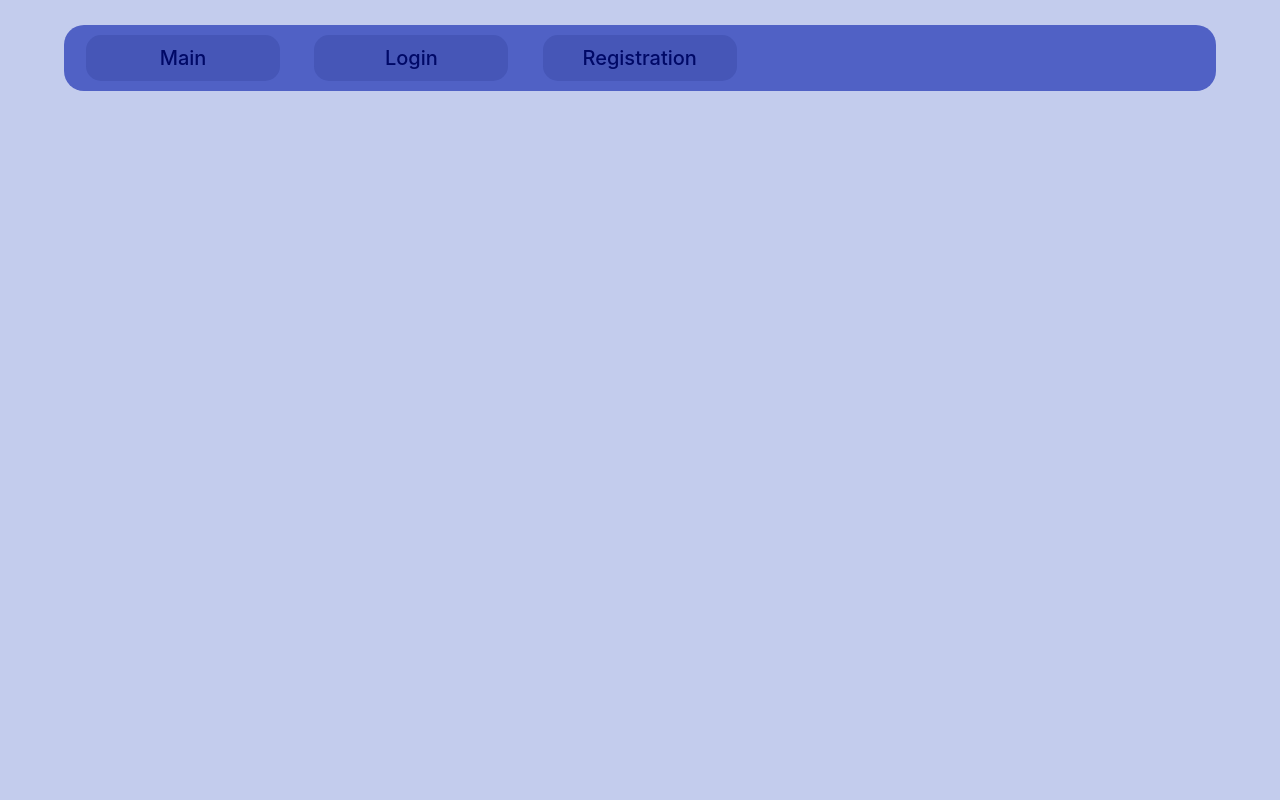
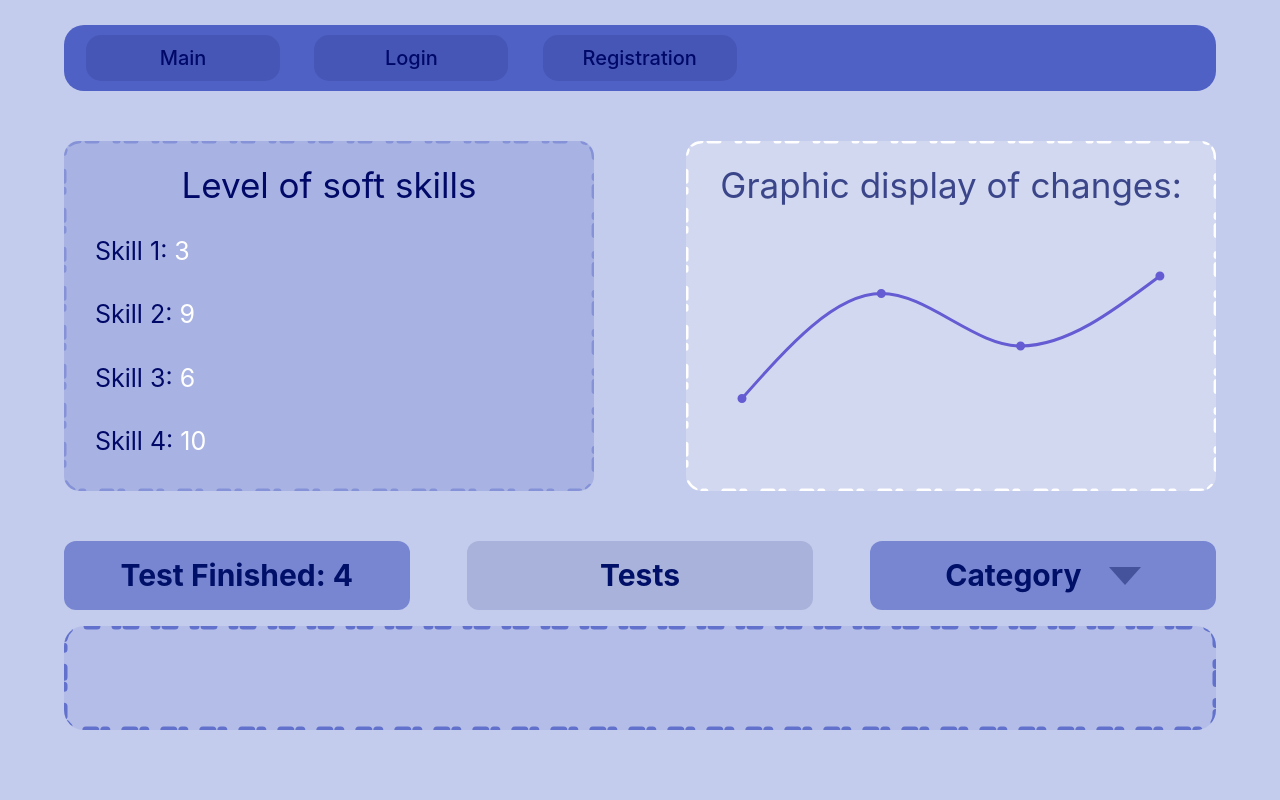
Before and after one commit to Viakaa/soft-skills-frontend, a React (Create React App) app: page / in a window 1280 px wide. Shown: the top 800 px of the page. Built offline with nearby package versions, Linux system fonts and the light colour scheme.

Commit message:
Fixed routes

```diff
--- a/src/App.js
+++ b/src/App.js
@@ -24,6 +24,8 @@ function App() {
         <Routes>
           <Route path="/login" element={<LoginForm />} />
           <Route path="/registration" element={<RegistrationForm />} />
+          <Route path="/" element={<MainPage />} />
+
           <Route path="/main" element={<MainPage />} />
           <Route path="/adminpanel" element={<AdminPage />} />
 
```
